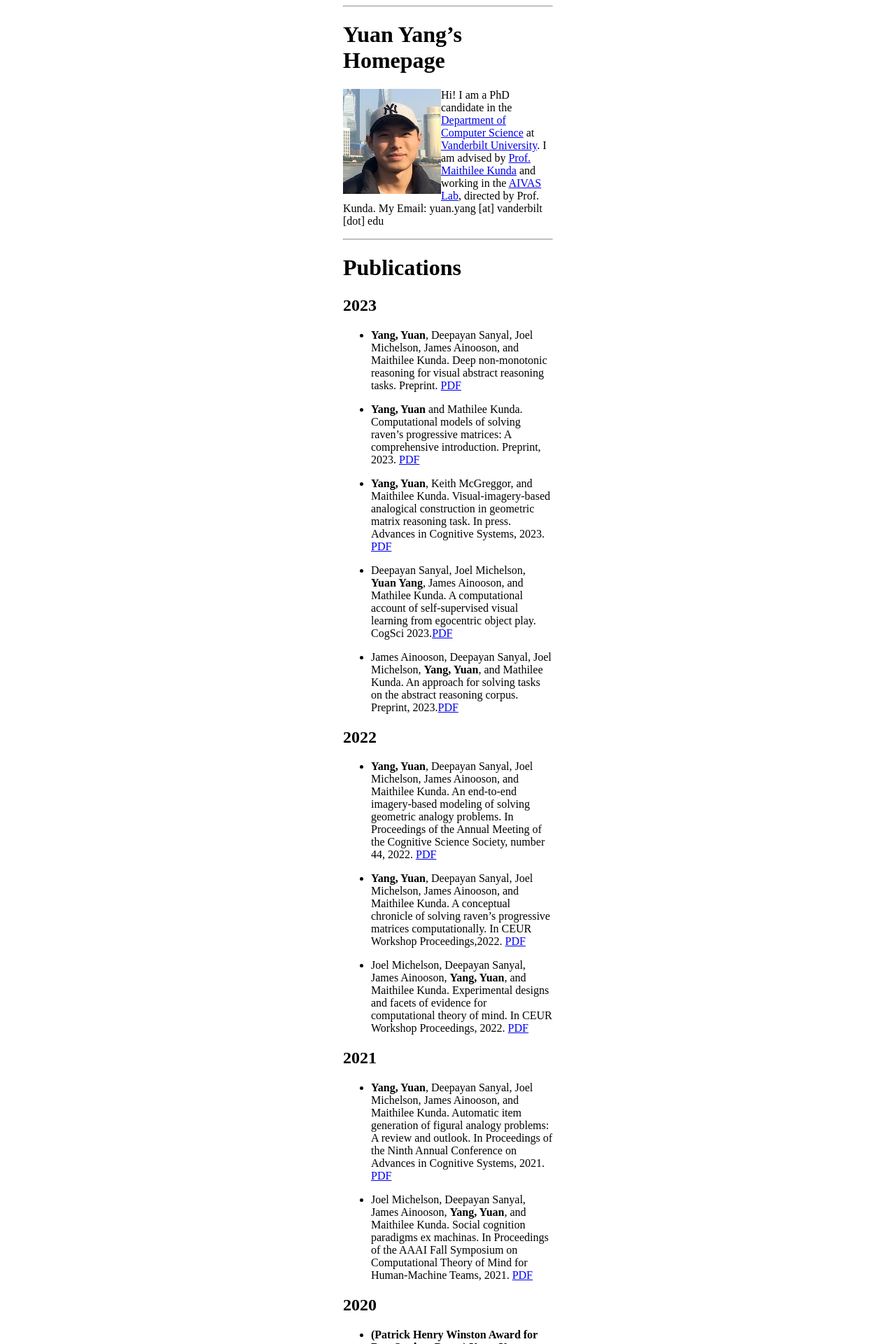
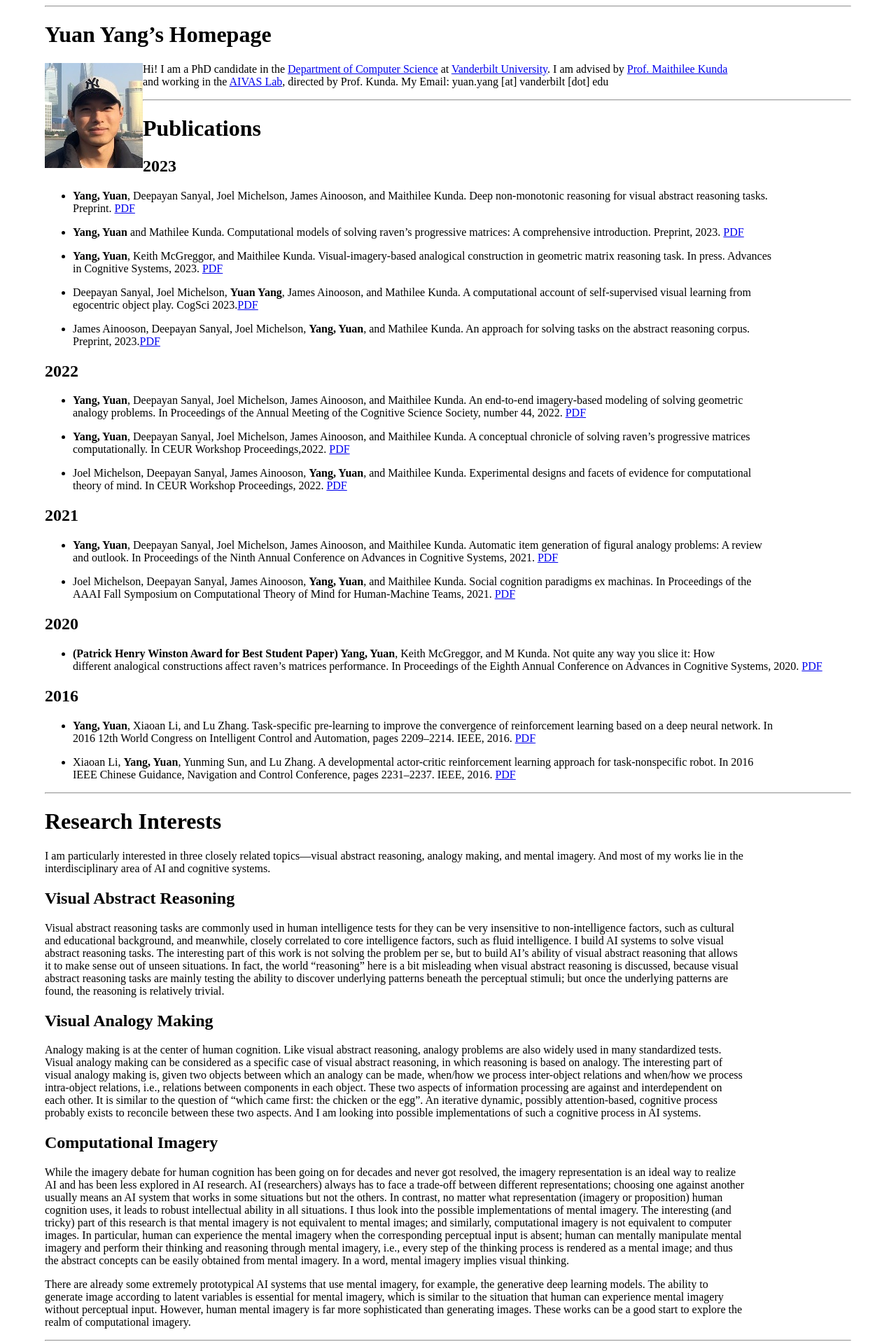
Before and after one commit to Yang-Yuan/Yang-Yuan.github.io, a Jekyll site: the page built from docs/index.md, in a window 1280 px wide. Shown: the top 1920 px of the page at 70% size. Built offline with Jekyll 4.4.1, drawn with Linux system fonts in a browser that asks for light colours.

Commit message:
Update styles.scss

```diff
--- a/docs/assets/css/styles.scss
+++ b/docs/assets/css/styles.scss
@@ -3,6 +3,6 @@
 // @import "main";
 
 body {
-  width: 300px;
+  width: 90%;
   margin: auto;
 }
```
